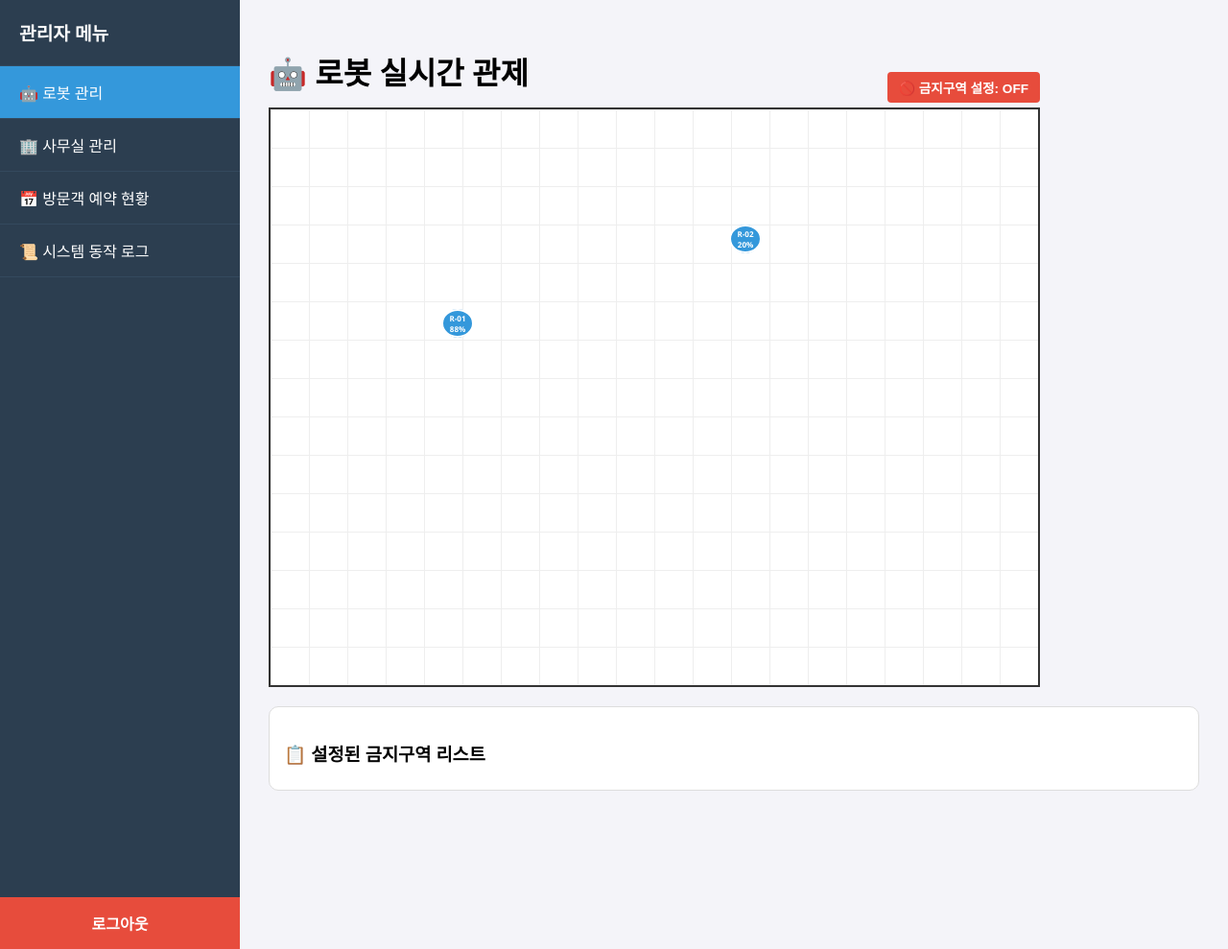
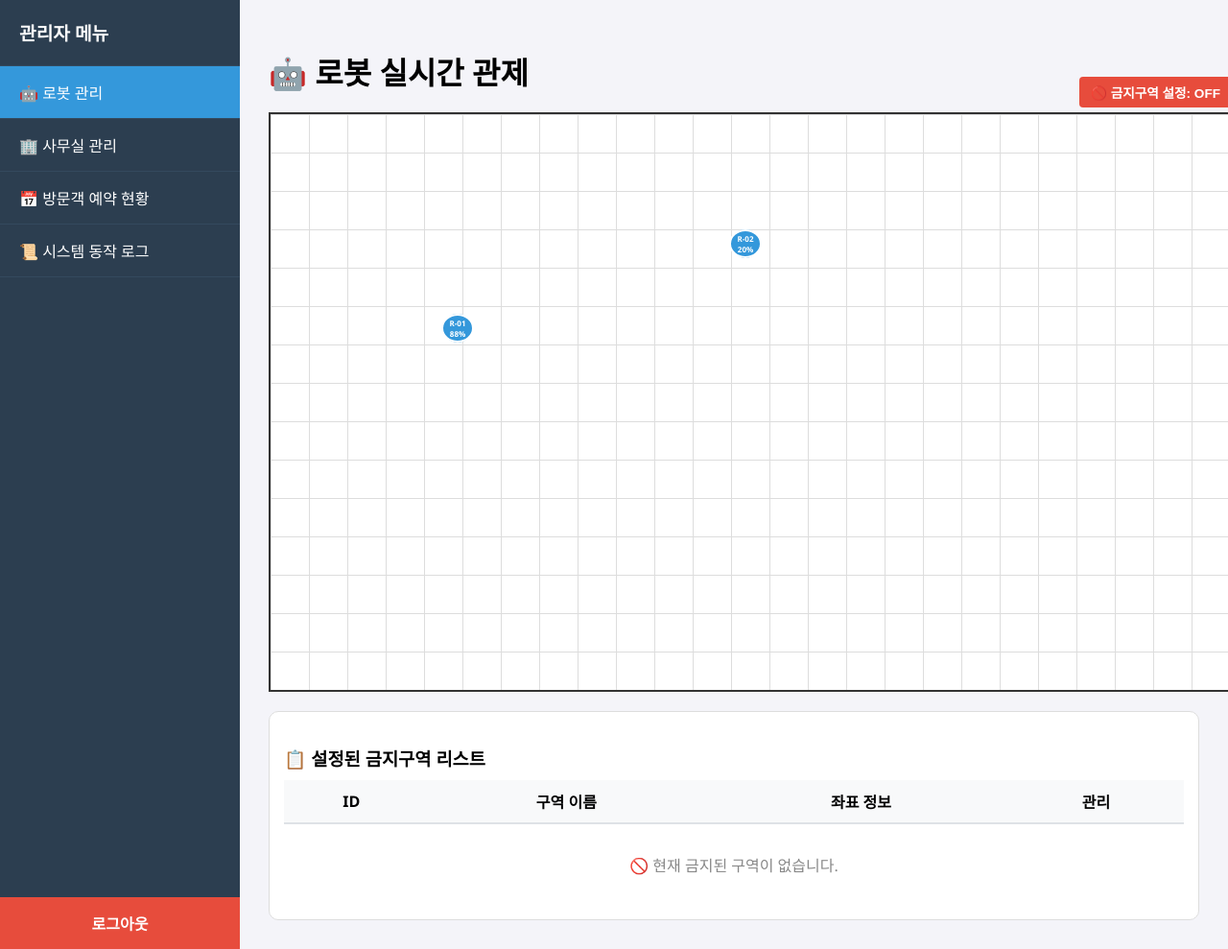
Before and after one commit to addinedu-ros-11th/ros-repo-1, a FastAPI app: page /web/admin in a window 1280 px wide. Shown: the whole page at 96% size. Run offline with FastAPI, Linux system fonts and the light colour scheme; parts of the project's set-up code (start-up, migrations or seed data) failed here and were passed over.

Commit message:
Add login routes and user repository, update admin dashboard

```diff
--- a/main_server/web/routes.py
+++ b/main_server/web/routes.py
@@ -1,35 +1,8 @@
-# from fastapi import APIRouter, Request
-# from fastapi.responses import HTMLResponse
-# from fastapi.templating import Jinja2Templates
-
-# # FastAPI 라우터 생성
-# router = APIRouter(
-#     tags=["Web UI"],
-#     include_in_schema=False # API 문서에 이 라우트들을 포함하지 않음
-# )
-
-# # Jinja2 템플릿 설정
-# templates = Jinja2Templates(directory="main_server/web/templates")
-
-
-# @router.get("/web/admin", response_class=HTMLResponse)
-# async def serve_admin_dashboard(request: Request):
-#     """
-#     관리자용 웹 대시보드 페이지를 렌더링합니다.
-#     """
-#     return templates.TemplateResponse("admin_dashboard.html", {"request": request})
-
-
-# @router.get("/web/employee", response_class=HTMLResponse)
-# async def serve_employee_app(request: Request):
-#     """
-#     직원용 작업 요청 웹 앱 페이지를 렌더링합니다.
-#     """
-#     return templates.TemplateResponse("employee_app.html", {"request": request})
-
 from fastapi import APIRouter, Request, Form
 from fastapi.responses import HTMLResponse, RedirectResponse
 from fastapi.templating import Jinja2Templates
+# 담당자님의 요청대로 api/v1에 만든 로직을 호출하거나, 직접 리포지토리를 사용합니다.
+from ..infrastructure.database.repositories.mysql_user_repository import UserRepository
 
 router = APIRouter(
     tags=["Web UI"],
@@ -37,34 +10,38 @@ router = APIRouter(
 )
 
 templates = Jinja2Templates(directory="main_server/web/templates")
+user_repo = UserRepository()
 
-# 1. http://127.0.0.1:8000/web 접속 시 로그인 페이지로
+# 1. 로그인 페이지 렌더링
 @router.get("/web", response_class=HTMLResponse)
 async def login_page(request: Request):
     return templates.TemplateResponse("login.html", {"request": request})
 
-# 2. 로그인 처리 (아이디/비번 체크)
+# 2. 로그인 처리 (이 부분이 추가되어야 버튼이 작동합니다!)
 @router.post("/login")
 async def login(request: Request, username: str = Form(...), password: str = Form(...)):
-    if username == "admin" and password == "1234":
-        # 관리자용 대시보드로 이동
-        return RedirectResponse(url="/web/admin", status_code=303)
-    elif username == "staff" and password == "1234":
-        # 직원용 앱으로 이동
-        return RedirectResponse(url="/web/employee", status_code=303)
-    else:
-        # 실패 시 에러 메시지와 함께 다시 로그인창으로
-        return templates.TemplateResponse("login.html", {
-            "request": request,
-            "error": "아이디 또는 비밀번호가 틀렸습니다."
-        })
+    # DB에서 사용자 정보 조회
+    user = await user_repo.get_user_by_username(username)
 
-# 3. 기존 관리자 페이지 (admin 전용)
+    # 검증 (단순 비교 버전)
+    if user and user.password_hash == password:
+        if user.role == "ADMIN":
+            return RedirectResponse(url="/web/admin", status_code=303)
+        elif user.role == "STAFF":
+            return RedirectResponse(url="/web/employee", status_code=303)
+
+    # 실패 시 에러 메시지와 함께 다시 로그인창으로
+    return templates.TemplateResponse("login.html", {
+        "request": request,
+        "error": "아이디 또는 비밀번호가 틀렸습니다."
+    })
+
+# 3. 관리자 대시보드
 @router.get("/web/admin", response_class=HTMLResponse)
 async def serve_admin_dashboard(request: Request):
     return templates.TemplateResponse("admin_dashboard.html", {"request": request})
 
-# 4. 직원용 페이지 (staff 전용)
+# 4. 직원 전용 앱
 @router.get("/web/employee", response_class=HTMLResponse)
 async def serve_employee_app(request: Request):
     return templates.TemplateResponse("employee_app.html", {"request": request})
--- a/main_server/web/static/admin_style.css
+++ b/main_server/web/static/admin_style.css
@@ -57,18 +57,61 @@ body {
 .tab-content { display: none; } /* 기본적으로 숨김 */
 
 /* [로봇 관제 지도] */
-.map-container {
+#map-container {
     position: relative;
-    width: 800px;
+    /*width를 바꿔 지도 크기 변경*/
+    width: 1000px;
     height: 600px;
-    background: #fff;
-    border: 2px solid #ccc;
+    background-color: white;
+    /* #eee 대신 #ddd(조금 더 진함) 또는 rgba(0,0,0,0.1) 사용 */
+    background-image:
+        linear-gradient(#ddd 1px, transparent 1px),
+        linear-gradient(90deg, #ddd 1px, transparent 1px);
+    background-size: 40px 40px;
+    border: 2px solid #333;
     margin-top: 20px;
-    background-image:
-        linear-gradient(#eee 1px, transparent 1px),
-        linear-gradient(90deg, #eee 1px, transparent 1px);
-    background-size: 40px 40px;
+    overflow: hidden;
+    cursor: crosshair;
 }
+
+#map-inner {
+    position: absolute;
+    top: 0;
+    left: 0;
+    width: 100%;
+    height: 100%;
+    z-index: 2; /* 격자 배경(1)보다 위에 위치 */
+}
+
+/* 지도와 버튼을 감싸는 컨테이너 */
+.map-control-wrapper {
+    position: relative;
+    width: fit-content;
+}
+
+/* 금지구역 설정 버튼 스타일 통합 */
+.btn-zone-setup {
+    position: absolute;
+    bottom: 100%;    /* 지도 바로 위에 붙도록 설정 */
+    right: 0;
+    margin-bottom: 5px;
+    padding: 6px 12px;
+    font-size: 0.85rem;
+    font-weight: bold;
+    background: #e74c3c; /* 기본 레드 (OFF) */
+    color: white;
+    border: none;
+    border-radius: 4px;
+    cursor: pointer;
+    z-index: 11;
+    transition: background 0.3s;
+}
+
+/* 자바스크립트에서 토글할 때 사용할 ON 상태 클래스 */
+.btn-zone-setup.on {
+    background: #2ecc71 !important; /* 그린 (ON) */
+}
+
 .robot-dot {
     position: absolute;
     width: 30px;
@@ -144,16 +187,13 @@ body {
     position: absolute;
     background: rgba(231, 76, 60, 0.4);
     border: 2px solid #e74c3c;
-    color: white;
+    color: #c0392b;
     display: flex;
     align-items: center;
     justify-content: center;
     font-weight: bold;
-    font-size: 11px;
-    z-index: 5;
-    /* 클릭 기능을 끄고 드로잉을 방해하지 않도록 설정 */
-    pointer-events: none !important;
-    text-shadow: 1px 1px 2px rgba(0,0,0,0.5);
+    font-size: 12px;
+    cursor: pointer;
 }
 
 /* 드로잉 중인 임시 점선 사각형 */
@@ -164,3 +204,11 @@ body {
     pointer-events: none;
     z-index: 15;
 }
+
+.forbidden-zone {
+    position: absolute;
+    background: rgba(231, 76, 60, 0.3); /* 반투명 빨간색 */
+    border: 2px solid #e74c3c; /* 실선 */
+    pointer-events: auto; /* 클릭 가능하게 */
+    z-index: 10;
+}
--- a/main_server/web/templates/admin_dashboard.html
+++ b/main_server/web/templates/admin_dashboard.html
@@ -6,51 +6,7 @@
     <title>관리자 관제 시스템</title>
     <link rel="stylesheet" href="../static/admin_style.css">
     <style>
-        /* [지도 및 드로잉 관련 추가 스타일 복구] */
-        #map-container {
-            position: relative;
-            width: 800px;
-            height: 600px;
-            background-color: white;
-            border: 2px solid #333;
-            margin-top: 20px;
-            overflow: hidden;
-            background-image:
-                linear-gradient(#eee 1px, transparent 1px),
-                linear-gradient(90deg, #eee 1px, transparent 1px);
-            background-size: 40px 40px;
-            cursor: crosshair;
-        }
-        .btn-zone-setup {
-            position: absolute;
-            top: 10px;
-            right: 10px;
-            z-index: 10;
-            padding: 8px 15px;
-            background: #e74c3c;
-            color: white;
-            border: none;
-            border-radius: 5px;
-            cursor: pointer;
-        }
-        .temp-rect {
-            position: absolute;
-            border: 2px dashed #e74c3c;
-            background: rgba(231, 76, 60, 0.2);
-            pointer-events: none;
-        }
-        .no-go-zone {
-            position: absolute;
-            background: rgba(231, 76, 60, 0.4);
-            border: 2px solid #e74c3c;
-            color: #c0392b;
-            display: flex;
-            align-items: center;
-            justify-content: center;
-            font-weight: bold;
-            font-size: 12px;
-            cursor: pointer;
-        }
+        /* 비워둠 */
     </style>
 </head>
 <body>
@@ -70,12 +26,8 @@
         <div id="robot-mgmt" class="tab-content">
             <h1 style="margin-bottom: 15px;">🤖 로봇 실시간 관제</h1>
 
-            <div style="position: relative; width: fit-content;">
-                <button id="setup-btn" onclick="toggleZoneSetup()"
-                        style="position: absolute; bottom: 100%; right: 0; margin-bottom: 5px;
-                            padding: 6px 12px; font-size: 0.85rem; font-weight: bold;
-                            background: #e74c3c; color: white; border: none; border-radius: 4px;
-                            cursor: pointer; z-index: 11;">
+            <div class="map-control-wrapper">
+                <button id="setup-btn" class="btn-zone-setup" onclick="toggleZoneSetup()">
                     🚫 금지구역 설정: OFF
                 </button>
 
@@ -83,15 +35,32 @@
                     onmousedown="startDraw(event)"
                     onmousemove="doDraw(event)"
                     onmouseup="endDraw(event)"
-                    oncontextmenu="return false;"
-                    style="margin-top: 0;">
+                    oncontextmenu="return false;">
                     <div id="map-inner"></div>
                 </div>
             </div>
 
             <div class="zone-management" style="margin-top: 20px;">
                 <h3 style="margin-bottom: 10px;">📋 설정된 금지구역 리스트</h3>
-                <div id="zone-list-container"></div>
+                <div id="zone-list-container">
+                    <table class="zone-table" style="width: 100%; border-collapse: collapse;">
+                        <thead>
+                            <tr style="background-color: #f8f9fa; border-bottom: 2px solid #dee2e6;">
+                                <th style="padding: 10px;">ID</th>
+                                <th style="padding: 10px;">구역 이름</th>
+                                <th style="padding: 10px;">좌표 정보</th>
+                                <th style="padding: 10px;">관리</th>
+                            </tr>
+                        </thead>
+                        <tbody id="zone-tbody">
+                            <tr>
+                                <td colspan="4" style="text-align: center; padding: 30px; color: #888;">
+                                    🚫 현재 금지된 구역이 없습니다.
+                                </td>
+                            </tr>
+                        </tbody>
+                    </table>
+                </div>
             </div>
         </div>
 
@@ -142,14 +111,43 @@
         </div>
 
         <div id="visitor-res" class="tab-content">
-            <h2>📅 방문객 예약 현황</h2>
+        <h2>📅 방문객 예약 관리</h2>
+
+        <div class="office-section" style="margin-bottom: 30px; border: 2px solid #3498db; padding: 15px; border-radius: 10px; background: #ebf5fb;">
+            <h3 style="color: #2980b9;">⏳ 승인 대기 목록 (신규 신청)</h3>
             <table class="data-table">
                 <thead>
-                    <tr><th>방문날짜</th><th>방문시간</th><th>담당자</th><th>방문객</th></tr>
+                    <tr>
+                        <th>방문객</th>
+                        <th>목적</th>
+                        <th>방문예정일</th>
+                        <th>신청자(직원)</th>
+                        <th>결정</th>
+                    </tr>
                 </thead>
-                <tbody id="visitor-list"></tbody>
+                <tbody id="pending-visitor-list">
+                    <tr>
+                        <td>박지민</td>
+                        <td>장비 점검</td>
+                        <td>2026-03-10</td>
+                        <td>이대리</td>
+                        <td>
+                            <button onclick="approveVisitor(this)" style="background:#2ecc71; color:white; border:none; padding:5px 10px; border-radius:4px; cursor:pointer;">수락</button>
+                            <button onclick="rejectVisitor(this)" style="background:#e74c3c; color:white; border:none; padding:5px 10px; border-radius:4px; cursor:pointer;">거절</button>
+                        </td>
+                    </tr>
+                </tbody>
             </table>
         </div>
+
+        <h3>✅ 최종 예약 확정 현황</h3>
+        <table class="data-table">
+            <thead>
+                <tr><th>방문날짜</th><th>방문시간</th><th>담당자</th><th>방문객</th></tr>
+            </thead>
+            <tbody id="visitor-list"></tbody>
+        </table>
+    </div>
 
         <div id="sys-logs" class="tab-content">
             <h2>📜 시스템 동작 로그</h2>
@@ -189,7 +187,6 @@
             });
         }
 
-        /* [3] 드로잉 이벤트 리스너 */
         /* [3] 드로잉 이벤트 리스너 수정 */
         function startDraw(e) {
             // e.button === 0 이 왼쪽 클릭입니다. (1은 휠, 2는 우클릭)
@@ -299,6 +296,26 @@
             refreshTableData();
         }
 
+        // 승인 버튼 클릭 시
+        function approveVisitor(btn) {
+            if(confirm("이 예약을 수락하시겠습니까?")) {
+                const row = btn.closest('tr');
+                // 실제로는 여기서 서버(FastAPI)에 승인 신호를 보내야 함
+                alert("예약이 수락되었습니다. 확정 목록으로 이동합니다.");
+                row.remove(); // 대기 목록에서 삭제
+                // 확정 목록 갱신 로직 추가 필요
+            }
+        }
+
+        // 거절 버튼 클릭 시
+        function rejectVisitor(btn) {
+            if(confirm("이 예약을 거절하시겠습니까?")) {
+                const row = btn.closest('tr');
+                alert("예약 신청이 반려되었습니다.");
+                row.remove();
+            }
+        }
+
         function refreshTableData() {
             const vList = document.getElementById('visitor-list');
             const lList = document.getElementById('log-list');
```
Also changed, not shown: main_server/api/v1/admin_routes.py (+60 -14 lines), main_server/api/v1/login_routes.py (added, +28 -0 lines), main_server/infrastructure/database/repositories/mysql_robot_repository.py (+12 -0 lines), main_server/infrastructure/database/repositories/mysql_user_repository.py (added, +33 -0 lines).
